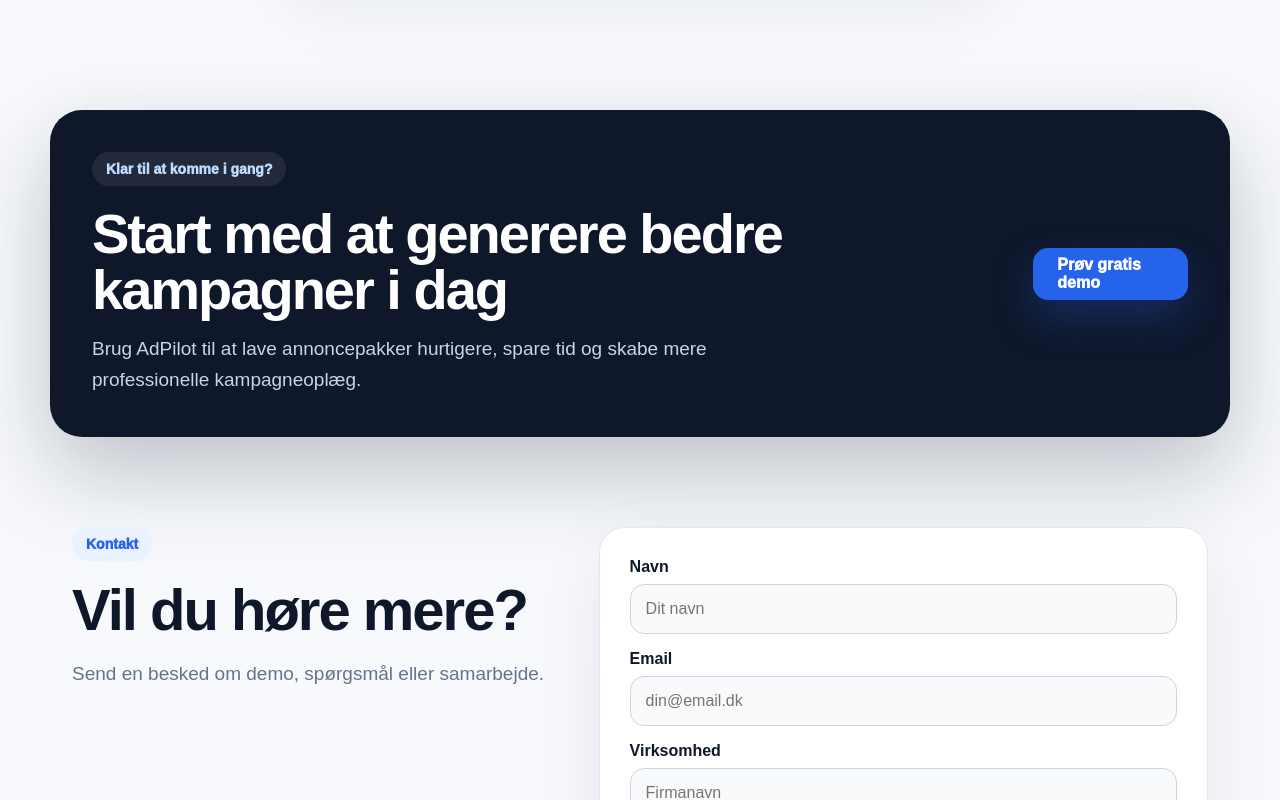
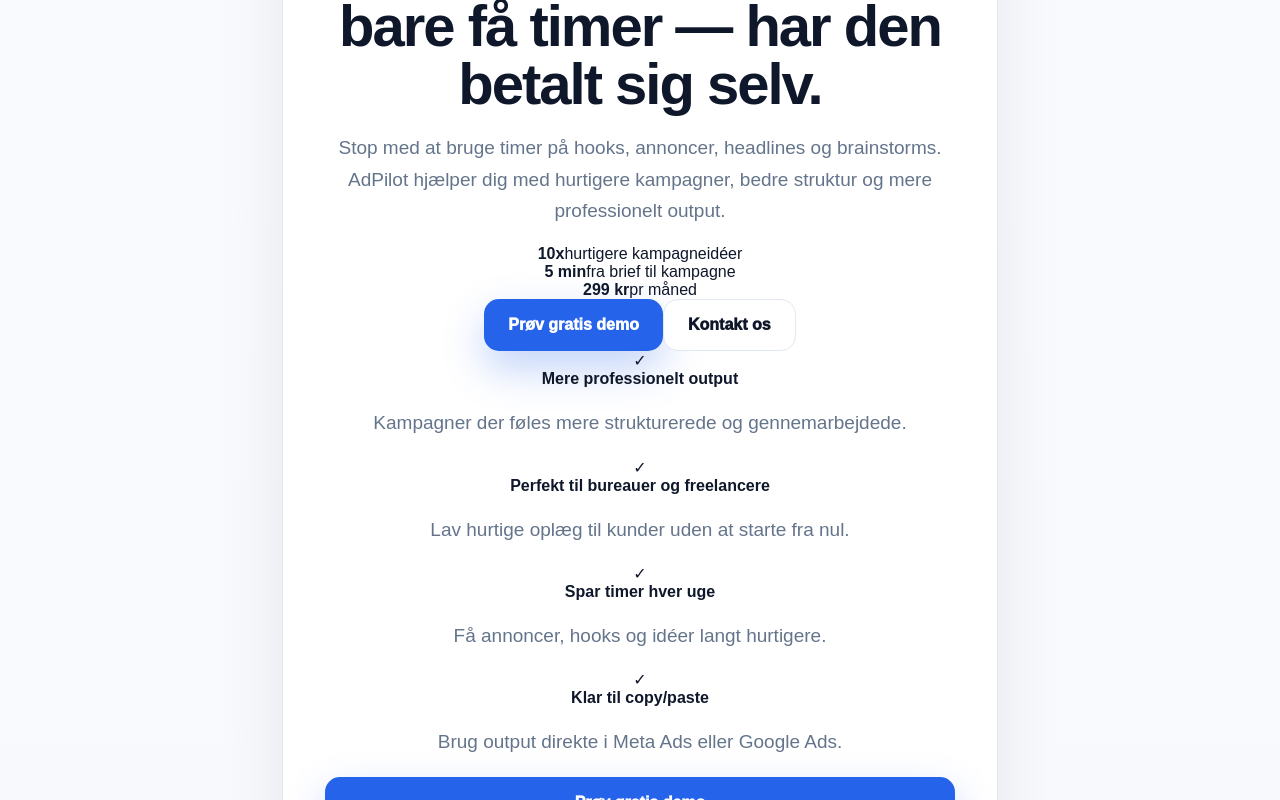
Before and after one commit to postjkhandel-ship-it/adpilot, a Next.js app: page / in a window 1280 px wide. Shown: the part 4900-5700 px from the top of the page. Built offline with nearby package versions, Linux system fonts and the light colour scheme.

Commit message:
Update page.js

```diff
--- a/app/page.js
+++ b/app/page.js
@@ -237,7 +237,80 @@
             <li>✓ Hooks og creative idéer</li>
             <li>✓ Virker til alle brancher</li>
           </ul>
+<section className="roiSection">
+  <div className="roiCard dark">
+    <div className="badge">Hvorfor betale 299 kr/md?</div>
 
+    <h2>Hvis AdPilot sparer dig bare få timer — har den betalt sig selv.</h2>
+
+    <p>
+      Stop med at bruge timer på hooks, annoncer, headlines og brainstorms.
+      AdPilot hjælper dig med hurtigere kampagner, bedre struktur og mere
+      professionelt output.
+    </p>
+
+    <div className="roiStats">
+      <div>
+        <strong>10x</strong>
+        <span>hurtigere kampagneidéer</span>
+      </div>
+
+      <div>
+        <strong>5 min</strong>
+        <span>fra brief til kampagne</span>
+      </div>
+
+      <div>
+        <strong>299 kr</strong>
+        <span>pr måned</span>
+      </div>
+    </div>
+
+    <div className="ctaRow">
+      <a href="/dashboard" className="btn primary">
+        Prøv gratis demo
+      </a>
+
+      <a href="#contact" className="btn secondary">
+        Kontakt os
+      </a>
+    </div>
+  </div>
+
+  <div className="roiChecklist">
+    <div className="checkItem">
+      <span>✓</span>
+      <div>
+        <strong>Mere professionelt output</strong>
+        <p>Kampagner der føles mere strukturerede og gennemarbejdede.</p>
+      </div>
+    </div>
+
+    <div className="checkItem">
+      <span>✓</span>
+      <div>
+        <strong>Perfekt til bureauer og freelancere</strong>
+        <p>Lav hurtige oplæg til kunder uden at starte fra nul.</p>
+      </div>
+    </div>
+
+    <div className="checkItem">
+      <span>✓</span>
+      <div>
+        <strong>Spar timer hver uge</strong>
+        <p>Få annoncer, hooks og idéer langt hurtigere.</p>
+      </div>
+    </div>
+
+    <div className="checkItem">
+      <span>✓</span>
+      <div>
+        <strong>Klar til copy/paste</strong>
+        <p>Brug output direkte i Meta Ads eller Google Ads.</p>
+      </div>
+    </div>
+  </div>
+</section>
           <a href="/dashboard" className="btn primary full">Prøv gratis demo</a>
         </div>
       </section>
```
